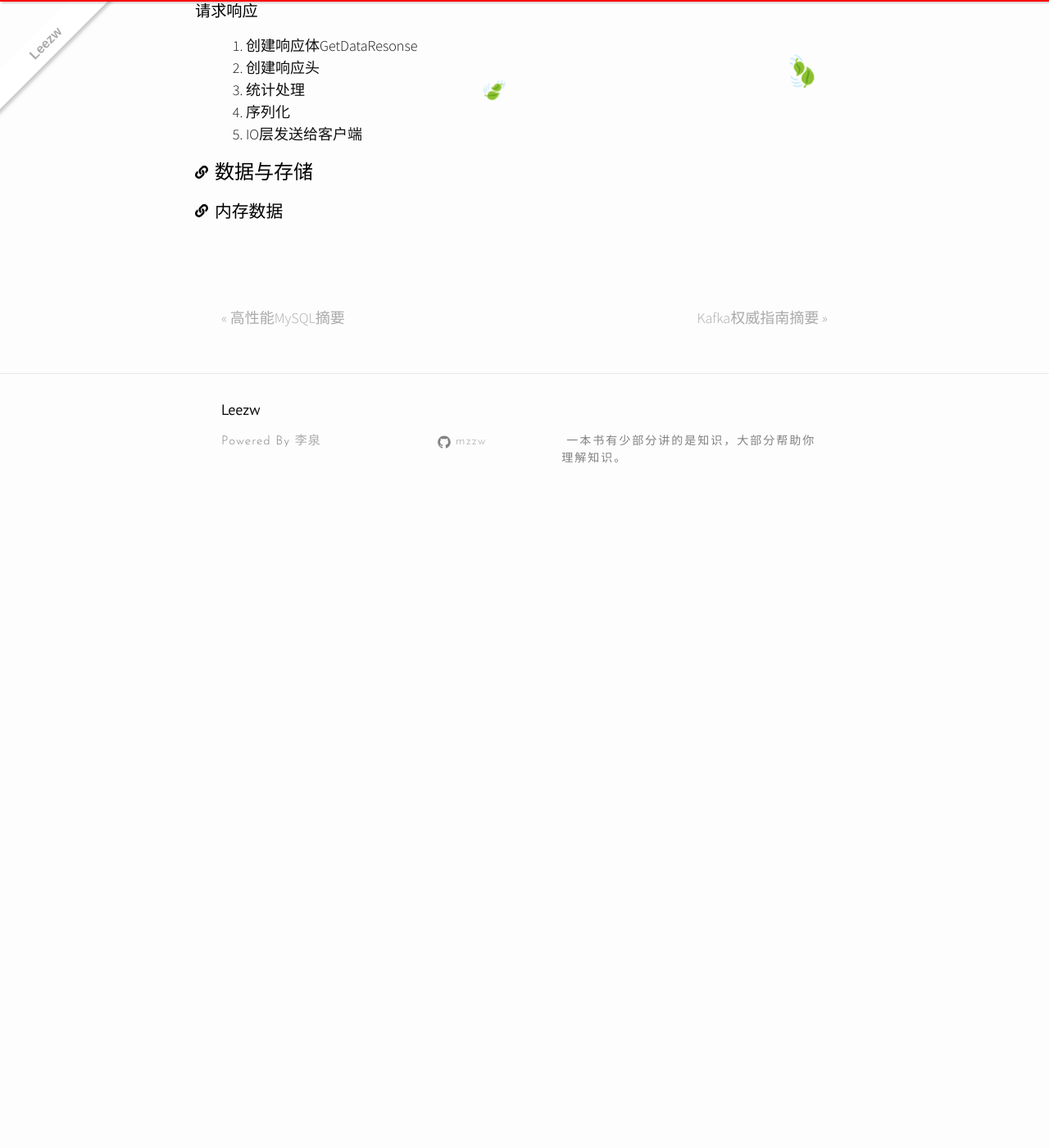
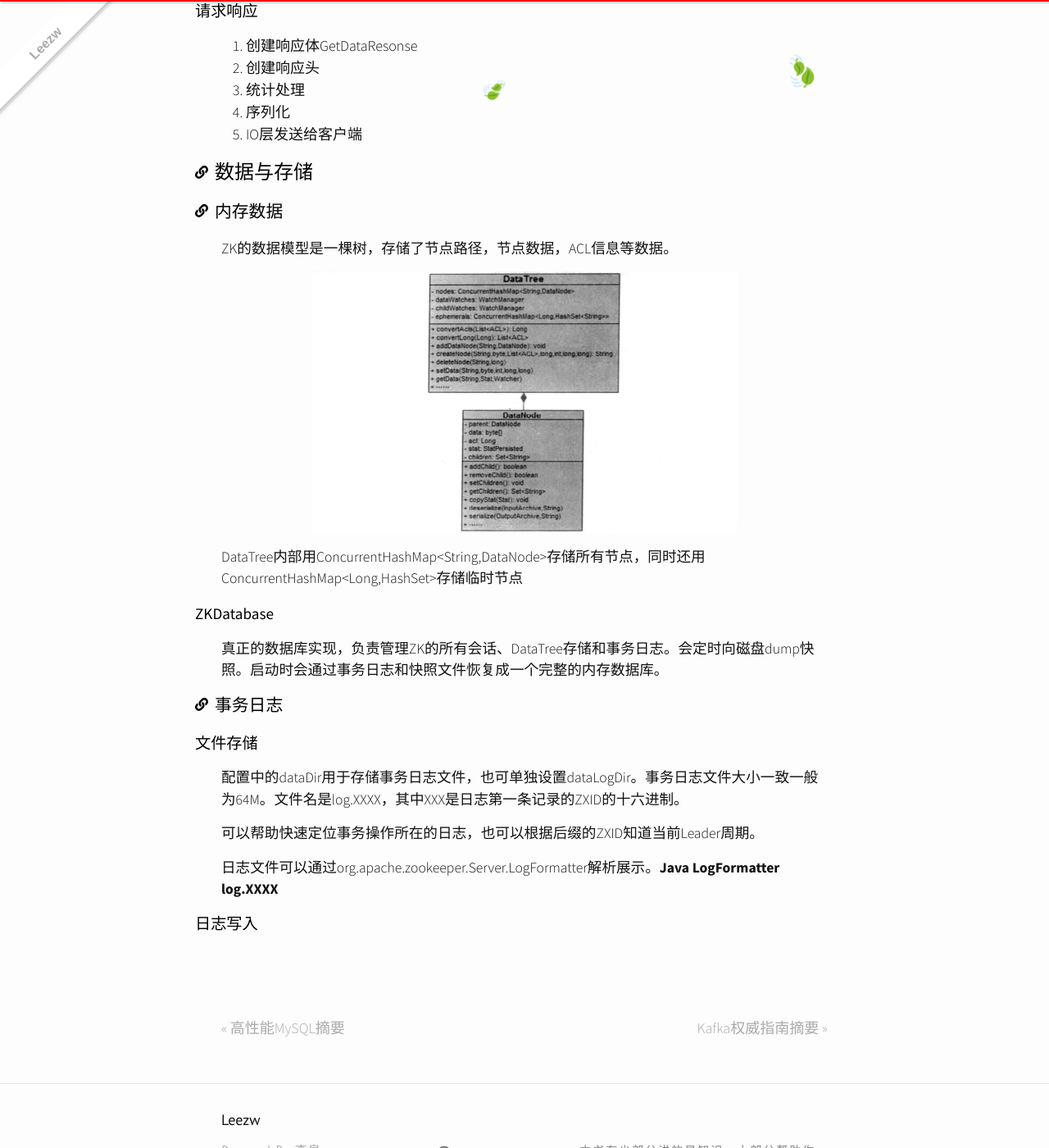
Before and after one commit to quantum-li/quantum-li.github.io, a Jekyll site: the page built from _posts/2020-05-08-from-paxos-to-zookeeper.md, in a window 1280 px wide and 1400 px high, scrolled down 34867 px. Shown: the whole window at 82% size. Built offline with Jekyll 4.4.1, drawn with Linux system fonts in a browser that asks for light colours; nearby versions of some CDN libraries; comment, search, counter and statistics services are not loaded; before the commit the page ends 35497 px from its top, so only the background shows below that.

Commit message:
2020-05-26 14:20:27

```diff
--- a/_posts/2020-05-08-from-paxos-to-zookeeper.md
+++ b/_posts/2020-05-08-from-paxos-to-zookeeper.md
@@ -1050,3 +1050,25 @@ SyncRequestProcessor处理器的记录事务日志过程。
 ## 数据与存储
 
 ### 内存数据
+
+ZK的数据模型是一棵树，存储了节点路径，节点数据，ACL信息等数据。
+
+![DataTree和DataNode数据结构](/assets/images/15d18aa4-3b8e-48dd-b755-c9f3164dd5ed.png)
+
+DataTree内部用ConcurrentHashMap<String,DataNode>存储所有节点，同时还用ConcurrentHashMap<Long,HashSet<String>>存储临时节点
+
+#### ZKDatabase
+
+真正的数据库实现，负责管理ZK的所有会话、DataTree存储和事务日志。会定时向磁盘dump快照。启动时会通过事务日志和快照文件恢复成一个完整的内存数据库。
+
+### 事务日志
+
+#### 文件存储
+
+配置中的dataDir用于存储事务日志文件，也可单独设置dataLogDir。事务日志文件大小一致一般为64M。文件名是log.XXXX，其中XXX是日志第一条记录的ZXID的十六进制。
+
+可以帮助快速定位事务操作所在的日志，也可以根据后缀的ZXID知道当前Leader周期。
+
+日志文件可以通过org.apache.zookeeper.Server.LogFormatter解析展示。**Java LogFormatter log.XXXX**
+
+#### 日志写入
```
Also changed, not shown: assets/images/15d18aa4-3b8e-48dd-b755-c9f3164dd5ed.png (added).
